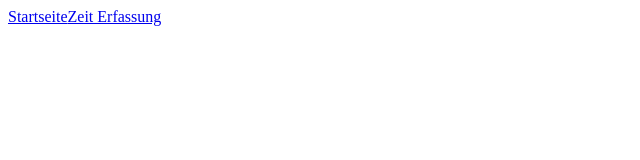
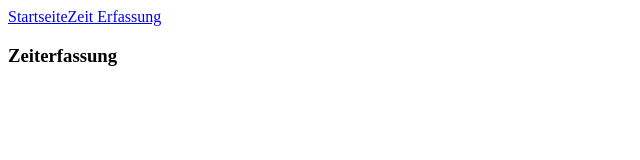
Before and after one commit to ZHAW-PM4-Compass/compass, a Next.js app in the folder frontend/: page /time-management in a window 1280 px wide. Shown: the top 160 px of the page, without its empty margins (0-640 px from the left). Built offline with nearby package versions, Linux system fonts and the light colour scheme.

Commit message:
#28 added h1 title

```diff
--- a/frontend/src/app/time-management/page.tsx
+++ b/frontend/src/app/time-management/page.tsx
@@ -1,3 +1,3 @@
 export default function Page() {
-    return <h1></h1>
+    return <h1>Zeiterfassung</h1>
 }
```
